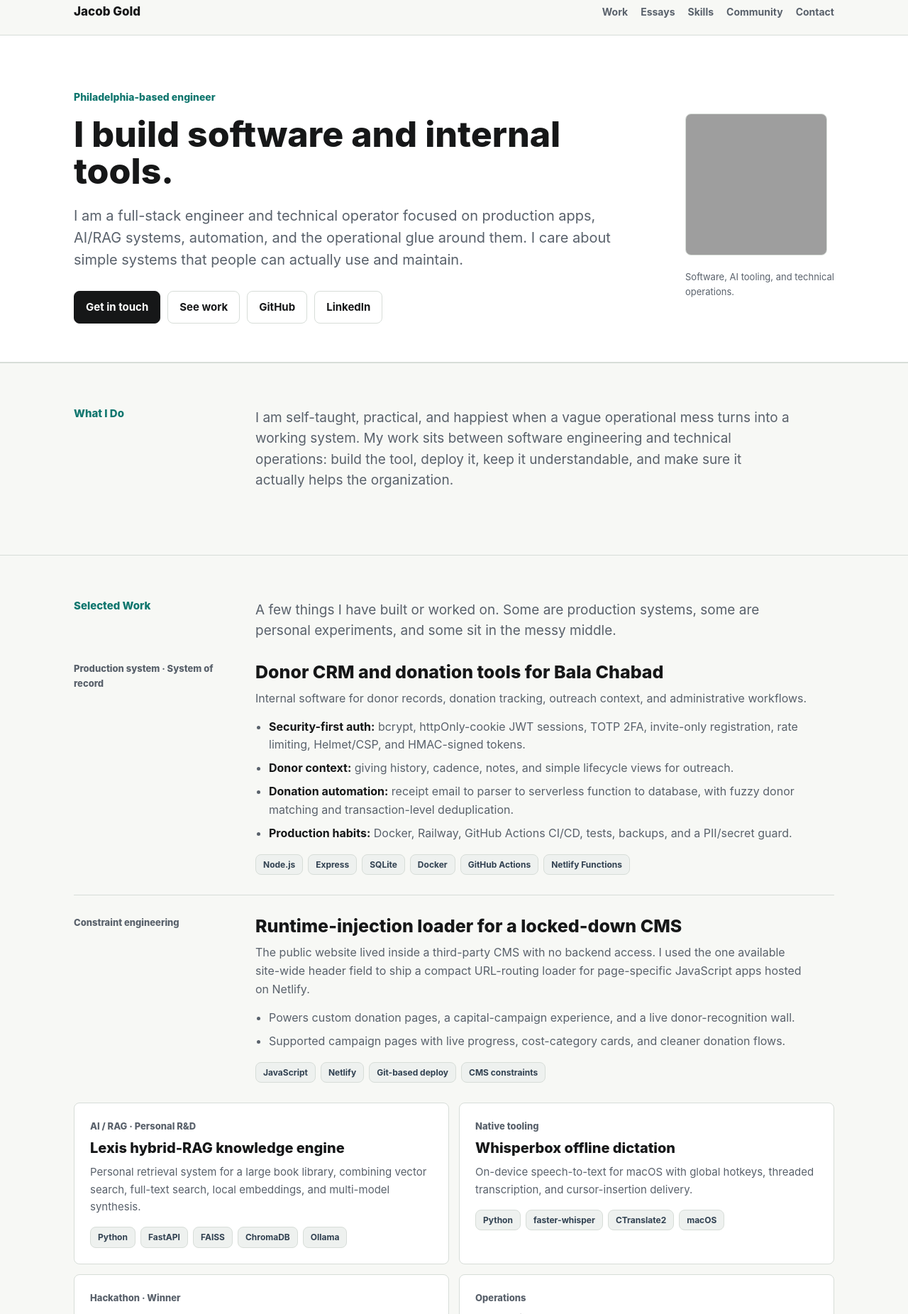
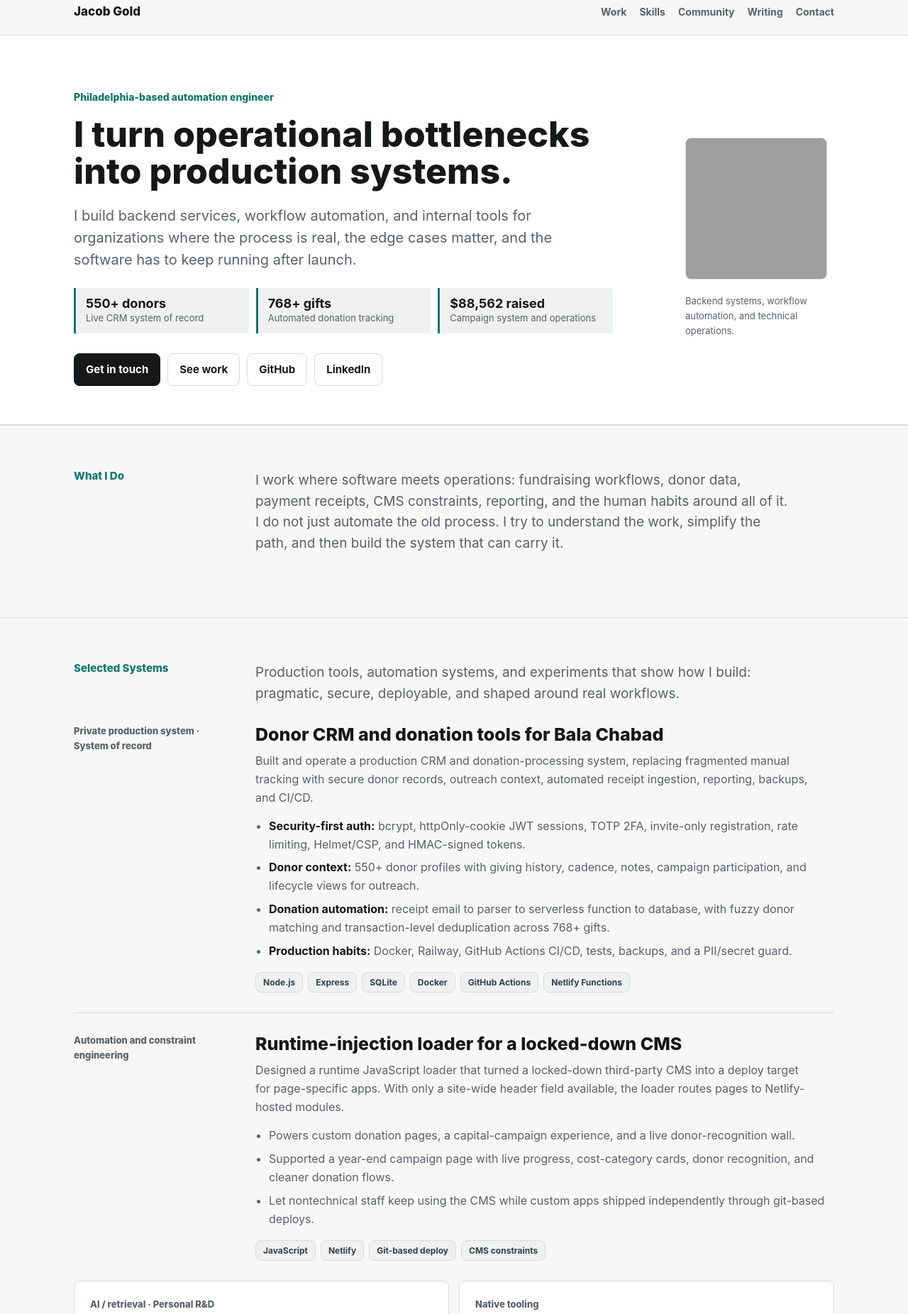
Before and after one commit to JKobygold/jkobygold.github.io, a plain HTML site: page index.html in a window 1280 px wide. Shown: the part 15-1867 px from the top of the page at 71% size. Drawn offline with Linux system fonts and the light colour scheme; grey boxes are pictures that could not be loaded.

Commit message:
Sharpen portfolio positioning

```diff
--- a/index.html
+++ b/index.html
@@ -3,8 +3,8 @@
 <head>
 <meta charset="utf-8">
 <meta name="viewport" content="width=device-width, initial-scale=1">
-<title>Jacob Gold - Full-Stack Engineer & Technical Operator</title>
-<meta name="description" content="Jacob Gold builds production software, AI/RAG applications, donor systems, automation pipelines, and technical operations. Philadelphia-based.">
+<title>Jacob Gold - Automation Engineer & Technical Operator</title>
+<meta name="description" content="Jacob Gold builds backend services, workflow automation, donor systems, internal tools, and practical AI-assisted software. Philadelphia-based.">
 <style>
   :root {
     --bg: #f7f8f5;
@@ -27,6 +27,7 @@
     color: var(--ink);
     font: 16px/1.62 -apple-system, BlinkMacSystemFont, "Segoe UI", Roboto, Helvetica, Arial, sans-serif;
     -webkit-font-smoothing: antialiased;
+    overflow-x: hidden;
   }
   a { color: var(--blue); text-decoration: none; }
   a:hover { text-decoration: underline; }
@@ -95,6 +96,31 @@
     line-height: 1.55;
   }
   .hero-copy strong { color: var(--ink); }
+  .proof-row {
+    margin-top: 24px;
+    display: grid;
+    grid-template-columns: repeat(3, minmax(0, 1fr));
+    gap: 10px;
+    max-width: 760px;
+  }
+  .proof {
+    padding: 12px 14px;
+    border-left: 3px solid var(--teal);
+    background: var(--soft);
+  }
+  .proof strong {
+    display: block;
+    color: var(--ink);
+    font-size: 18px;
+    line-height: 1.1;
+  }
+  .proof span {
+    display: block;
+    margin-top: 3px;
+    color: var(--muted);
+    font-size: 13px;
+    line-height: 1.35;
+  }
   .cta-row {
     margin-top: 28px;
     display: flex;
@@ -332,19 +358,23 @@
     h1 { font-size: 40px; }
     .portrait { width: 180px; }
     .cards,
-    .skills {
+    .skills,
+    .proof-row {
       grid-template-columns: repeat(2, minmax(0, 1fr));
     }
   }
   @media (max-width: 620px) {
     .wrap { padding: 0 18px; }
     .nav-inner { align-items: flex-start; flex-direction: column; padding: 14px 0; gap: 10px; }
-    .nav-links { flex-wrap: wrap; gap: 12px; }
+    .nav-links { flex-wrap: wrap; gap: 10px 12px; font-size: 13px; }
     header { padding: 44px 0 38px; }
-    h1 { font-size: 34px; }
+    h1 { font-size: 31px; line-height: 1.08; }
     .hero-copy, .section-intro { font-size: 17px; }
+    .hero-copy { line-height: 1.5; }
+    .cta-row .btn { flex: 1 1 calc(50% - 10px); }
     .cards,
-    .skills {
+    .skills,
+    .proof-row {
       grid-template-columns: 1fr;
     }
     section { padding: 46px 0; }
@@ -360,9 +390,9 @@
     <a class="brand" href="/">Jacob Gold</a>
     <div class="nav-links">
       <a href="#work">Work</a>
-      <a href="#essays">Essays</a>
       <a href="#skills">Skills</a>
       <a href="#leadership">Community</a>
+      <a href="#writing">Writing</a>
       <a href="mailto:jkobygold@gmail.com">Contact</a>
     </div>
   </div>
@@ -371,9 +401,14 @@
 <header>
   <div class="wrap hero">
     <div>
-      <p class="eyebrow">Philadelphia-based engineer</p>
-      <h1>I build software and internal tools.</h1>
-      <p class="hero-copy">I am a full-stack engineer and technical operator focused on production apps, AI/RAG systems, automation, and the operational glue around them. I care about simple systems that people can actually use and maintain.</p>
+      <p class="eyebrow">Philadelphia-based automation engineer</p>
+      <h1>I turn operational bottlenecks into production systems.</h1>
+      <p class="hero-copy">I build backend services, workflow automation, and internal tools for organizations where the process is real, the edge cases matter, and the software has to keep running after launch.</p>
+      <div class="proof-row" aria-label="Selected proof points">
+        <div class="proof"><strong>550+ donors</strong><span>Live CRM system of record</span></div>
+        <div class="proof"><strong>768+ gifts</strong><span>Automated donation tracking</span></div>
+        <div class="proof"><strong>$88,562 raised</strong><span>Campaign system and operations</span></div>
+      </div>
       <div class="cta-row">
         <a class="btn primary" href="mailto:jkobygold@gmail.com">Get in touch</a>
         <a class="btn" href="#work">See work</a>
@@ -383,7 +418,7 @@
     </div>
     <div>
       <img class="portrait" src="https://avatars.githubusercontent.com/u/57382535?v=4" alt="Jacob Gold profile photo">
-      <div class="hero-note">Software, AI tooling, and technical operations.</div>
+      <div class="hero-note">Backend systems, workflow automation, and technical operations.</div>
     </div>
   </div>
 </header>
@@ -392,7 +427,7 @@
   <div class="wrap">
     <div class="section-head">
       <h2>What I Do</h2>
-      <p class="section-intro">I am self-taught, practical, and happiest when a vague operational mess turns into a working system. My work sits between software engineering and technical operations: build the tool, deploy it, keep it understandable, and make sure it actually helps the organization.</p>
+      <p class="section-intro">I work where software meets operations: fundraising workflows, donor data, payment receipts, CMS constraints, reporting, and the human habits around all of it. I do not just automate the old process. I try to understand the work, simplify the path, and then build the system that can carry it.</p>
     </div>
   </div>
 </section>
@@ -400,19 +435,19 @@
 <section id="work">
   <div class="wrap">
     <div class="section-head">
-      <h2>Selected Work</h2>
-      <p class="section-intro">A few things I have built or worked on. Some are production systems, some are personal experiments, and some sit in the messy middle.</p>
+      <h2>Selected Systems</h2>
+      <p class="section-intro">Production tools, automation systems, and experiments that show how I build: pragmatic, secure, deployable, and shaped around real workflows.</p>
     </div>
 
     <article class="feature">
-      <div class="tag">Production system · System of record</div>
+      <div class="tag">Private production system · System of record</div>
       <div>
         <h3>Donor CRM and donation tools for Bala Chabad</h3>
-        <p>Internal software for donor records, donation tracking, outreach context, and administrative workflows.</p>
+        <p>Built and operate a production CRM and donation-processing system, replacing fragmented manual tracking with secure donor records, outreach context, automated receipt ingestion, reporting, backups, and CI/CD.</p>
         <ul>
           <li><strong>Security-first auth:</strong> bcrypt, httpOnly-cookie JWT sessions, TOTP 2FA, invite-only registration, rate limiting, Helmet/CSP, and HMAC-signed tokens.</li>
-          <li><strong>Donor context:</strong> giving history, cadence, notes, and simple lifecycle views for outreach.</li>
-          <li><strong>Donation automation:</strong> receipt email to parser to serverless function to database, with fuzzy donor matching and transaction-level deduplication.</li>
+          <li><strong>Donor context:</strong> 550+ donor profiles with giving history, cadence, notes, campaign participation, and lifecycle views for outreach.</li>
+          <li><strong>Donation automation:</strong> receipt email to parser to serverless function to database, with fuzzy donor matching and transaction-level deduplication across 768+ gifts.</li>
           <li><strong>Production habits:</strong> Docker, Railway, GitHub Actions CI/CD, tests, backups, and a PII/secret guard.</li>
         </ul>
         <div class="stack">
@@ -422,13 +457,14 @@
     </article>
 
     <article class="feature">
-      <div class="tag">Constraint engineering</div>
+      <div class="tag">Automation and constraint engineering</div>
       <div>
         <h3>Runtime-injection loader for a locked-down CMS</h3>
-        <p>The public website lived inside a third-party CMS with no backend access. I used the one available site-wide header field to ship a compact URL-routing loader for page-specific JavaScript apps hosted on Netlify.</p>
+        <p>Designed a runtime JavaScript loader that turned a locked-down third-party CMS into a deploy target for page-specific apps. With only a site-wide header field available, the loader routes pages to Netlify-hosted modules.</p>
         <ul>
           <li>Powers custom donation pages, a capital-campaign experience, and a live donor-recognition wall.</li>
-          <li>Supported campaign pages with live progress, cost-category cards, and cleaner donation flows.</li>
+          <li>Supported a year-end campaign page with live progress, cost-category cards, donor recognition, and cleaner donation flows.</li>
+          <li>Let nontechnical staff keep using the CMS while custom apps shipped independently through git-based deploys.</li>
         </ul>
         <div class="stack">
           <span class="chip">JavaScript</span><span class="chip">Netlify</span><span class="chip">Git-based deploy</span><span class="chip">CMS constraints</span>
@@ -438,9 +474,9 @@
 
     <div class="cards">
       <article class="card">
-        <div class="tag">AI / RAG · Personal R&amp;D</div>
+        <div class="tag">AI / retrieval · Personal R&amp;D</div>
         <h3>Lexis hybrid-RAG knowledge engine</h3>
-        <p>Personal retrieval system for a large book library, combining vector search, full-text search, local embeddings, and multi-model synthesis.</p>
+        <p>Research system for a roughly 2,600-book library, combining vector search, full-text search, local embeddings, and model-assisted synthesis.</p>
         <div class="stack">
           <span class="chip">Python</span><span class="chip">FastAPI</span><span class="chip">FAISS</span><span class="chip">ChromaDB</span><span class="chip">Ollama</span>
         </div>
@@ -449,7 +485,7 @@
       <article class="card">
         <div class="tag">Native tooling</div>
         <h3>Whisperbox offline dictation</h3>
-        <p>On-device speech-to-text for macOS with global hotkeys, threaded transcription, and cursor-insertion delivery.</p>
+        <p>On-device speech-to-text for macOS with global hotkeys, threaded transcription, and cursor insertion into the active app.</p>
         <div class="stack">
           <span class="chip">Python</span><span class="chip">faster-whisper</span><span class="chip">CTranslate2</span><span class="chip">macOS</span>
         </div>
@@ -458,16 +494,16 @@
       <article class="card">
         <div class="tag">Hackathon · Winner</div>
         <h3>AI text-to-game generator</h3>
-        <p>Winner of the Generative Retro Gaming System Challenge at the Code &amp; Coffee Philly Tech Week Hackathon. Solo-built a generator that turns natural-language prompts into playable emoji games.</p>
+        <p>Winner of the Generative Retro Gaming System Challenge at Code &amp; Coffee Philly Tech Week. Solo-built a prompt-to-game generator that creates playable browser games.</p>
         <div class="stack">
           <span class="chip">Node.js</span><span class="chip">Express</span><span class="chip">LLM APIs</span><span class="chip">Render</span>
         </div>
       </article>
 
       <article class="card">
-        <div class="tag">Operations</div>
+        <div class="tag">Technical operations context</div>
         <h3>Technical operator work</h3>
-        <p>Finance, payroll, compliance, vendor selection, donor data operations, and campaign support. This is the part of my work that keeps me honest about what software actually has to do.</p>
+        <p>Finance, payroll, compliance, vendor selection, donor data operations, and campaign support for a small nonprofit. This is the operating context behind the software: the failure modes, privacy concerns, and documentation needs that internal tools have to survive.</p>
         <div class="stack">
           <span class="chip">Finance ops</span><span class="chip">Automation</span><span class="chip">Vendor strategy</span><span class="chip">Documentation</span>
         </div>
@@ -476,11 +512,11 @@
   </div>
 </section>
 
-<section id="essays">
+<section id="writing">
   <div class="wrap">
     <div class="section-head">
-      <h2>Essays</h2>
-      <p class="section-intro">Occasional notes where I am thinking in public. Some are polished, some are exploratory. The point is to make ideas legible enough that other people can push back.</p>
+      <h2>Writing</h2>
+      <p class="section-intro">Occasional notes on AI systems, red-teaming, and how I think through unclear technical questions.</p>
     </div>
     <article class="writing-card">
       <div>
@@ -503,7 +539,7 @@
   <div class="wrap">
     <div class="section-head">
       <h2>Toolbox</h2>
-      <p class="section-intro">The stack changes by problem, but the through-line is: build, ship, observe, repair, document, and keep the real user workflow in view.</p>
+      <p class="section-intro">The stack changes by problem. The habit stays the same: understand the workflow, build the smallest reliable system, ship it, observe it, and keep improving it.</p>
     </div>
     <div class="skills">
       <div class="skill"><h3>Languages</h3><p>JavaScript, TypeScript, Python, Java, SQL, C</p></div>
@@ -542,7 +578,7 @@
 <footer>
   <div class="wrap">
     <p class="big">Get in touch.</p>
-    <p class="muted">Open to full-time and contract roles in software engineering, AI/automation engineering, solutions engineering, and technical operations.</p>
+    <p class="muted">Open to full-time and contract roles in backend engineering, automation engineering, solutions engineering, and technical operations.</p>
     <div class="foot-links">
       <a class="btn primary" href="mailto:jkobygold@gmail.com">jkobygold@gmail.com</a>
       <a class="btn" href="https://github.com/JKobygold" target="_blank" rel="noopener">GitHub</a>
```
